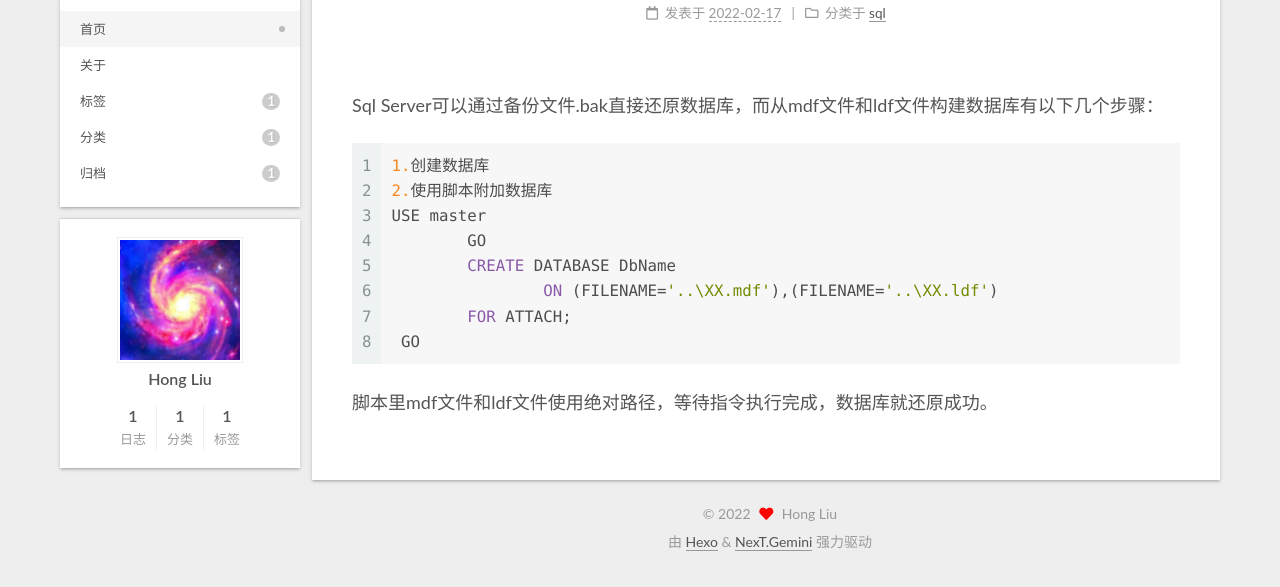
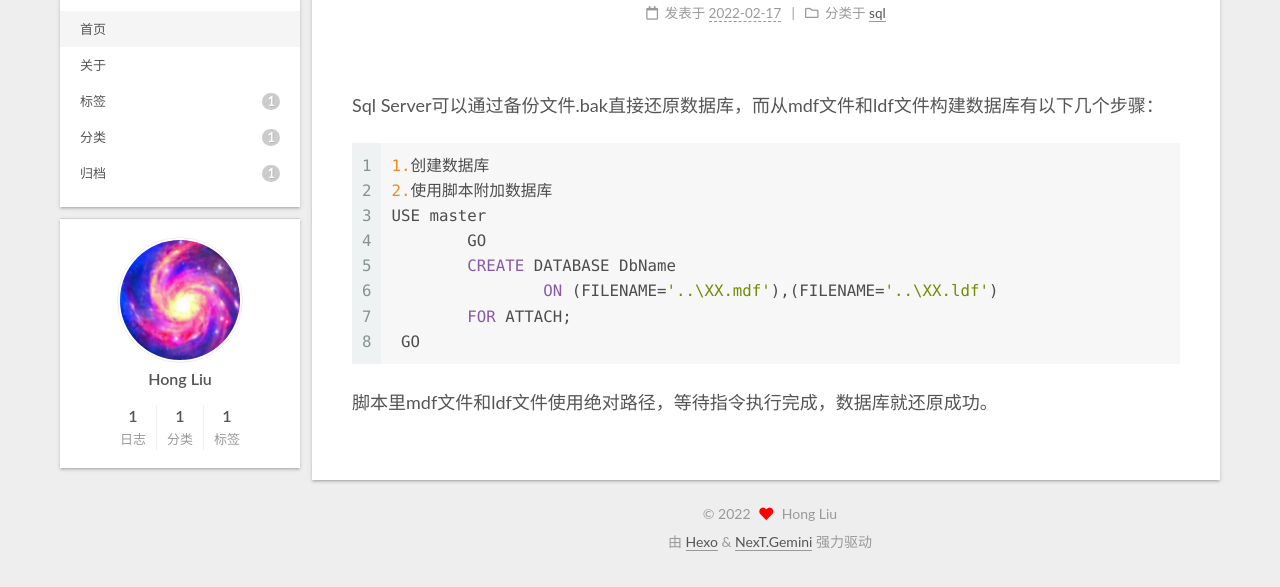
Before and after one commit to 1034148617/1034148617.github.io, a plain HTML site: page index.html in a window 1280 px wide. Shown: the part 87-674 px from the top of the page. Drawn offline with Linux system fonts and the light colour scheme.

Commit message:
Site updated: 2022-02-17 14:24:29

```diff
--- a/css/main.css
+++ b/css/main.css
@@ -1141,6 +1141,13 @@ pre .javascript .function {
   margin: 0 auto;
   max-width: 120px;
   padding: 2px;
+  border-radius: 50%;
+}
+.site-author-image {
+  transition: transform 1s ease-out;
+}
+.site-author-image:hover {
+  transform: rotateZ(360deg);
 }
 .site-author-name {
   color: var(--text-color);
@@ -1168,7 +1175,7 @@ pre .javascript .function {
 }
 .links-of-author a::before,
 .links-of-author span.exturl::before {
-  background: #ff91f4;
+  background: #ebf6ff;
   border-radius: 50%;
   content: ' ';
   display: inline-block;
@@ -2299,17 +2306,6 @@ ul.breadcrumb li + li:last-child {
   text-shadow: 1px 1px 0 rgba(0,0,0,0.1);
   vertical-align: middle;
 }
-.main-menu .menu-item-active a::after {
-  background: #bbb;
-  border-radius: 50%;
-  content: ' ';
-  height: 6px;
-  margin-top: -3px;
-  position: absolute;
-  right: 15px;
-  top: 50%;
-  width: 6px;
-}
 .sub-menu {
   background: var(--content-bg-color);
   border-bottom: 1px solid #ddd;
--- a/index.html
+++ b/index.html
@@ -185,7 +185,7 @@
               <span class="post-meta-item-text">发表于</span>
 
 
-              <time title="创建时间：2022-02-17 13:43:56 / 修改时间：14:17:53" itemprop="dateCreated datePublished" datetime="2022-02-17T13:43:56+08:00">2022-02-17</time>
+              <time title="创建时间：2022-02-17 13:43:56 / 修改时间：14:23:48" itemprop="dateCreated datePublished" datetime="2022-02-17T13:43:56+08:00">2022-02-17</time>
             </span>
             <span class="post-meta-item">
               <span class="post-meta-item-icon">
@@ -208,7 +208,9 @@
     <div class="post-body" itemprop="articleBody">
 
 
-          <p>Sql Server可以通过备份文件.bak直接还原数据库，而从mdf文件和ldf文件构建数据库有以下几个步骤：</p>
+           <span id="more"></span>
+
+<p>Sql Server可以通过备份文件.bak直接还原数据库，而从mdf文件和ldf文件构建数据库有以下几个步骤：</p>
 <figure class="highlight sql"><table><tr><td class="gutter"><pre><span class="line">1</span><br><span class="line">2</span><br><span class="line">3</span><br><span class="line">4</span><br><span class="line">5</span><br><span class="line">6</span><br><span class="line">7</span><br><span class="line">8</span><br></pre></td><td class="code"><pre><span class="line"><span class="number">1.</span>创建数据库</span><br><span class="line"><span class="number">2.</span>使用脚本附加数据库</span><br><span class="line">USE master</span><br><span class="line">	GO</span><br><span class="line">	<span class="keyword">CREATE</span> DATABASE DbName</span><br><span class="line">		<span class="keyword">ON</span> (FILENAME<span class="operator">=</span><span class="string">&#x27;..\XX.mdf&#x27;</span>),(FILENAME<span class="operator">=</span><span class="string">&#x27;..\XX.ldf&#x27;</span>)</span><br><span class="line">	<span class="keyword">FOR</span> ATTACH;</span><br><span class="line"> GO	</span><br></pre></td></tr></table></figure>
 
 <p>脚本里mdf文件和ldf文件使用绝对路径，等待指令执行完成，数据库就还原成功。</p>
```
Also changed, not shown: sql/Sql-Server附加数据库/index.html (+7 -5 lines).
